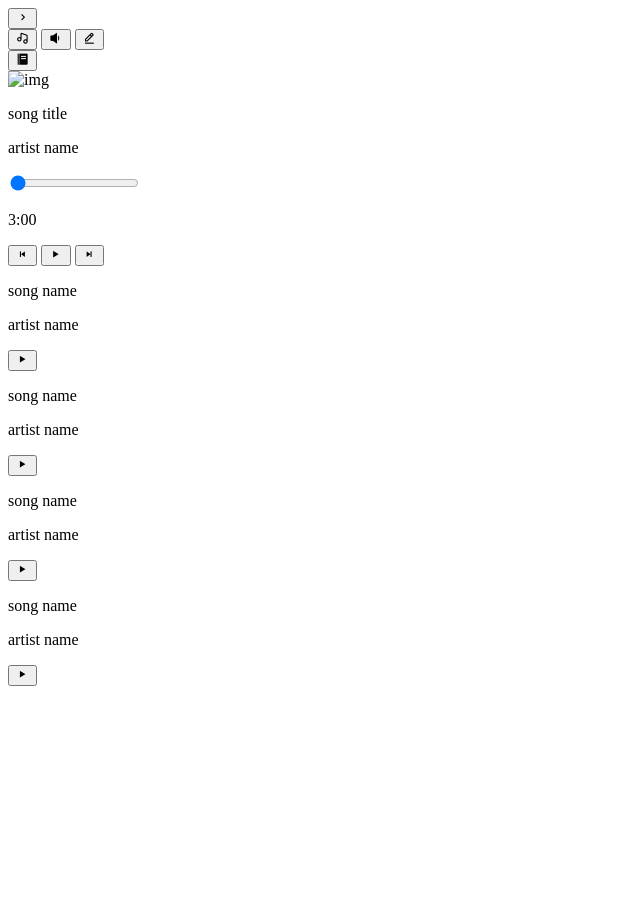
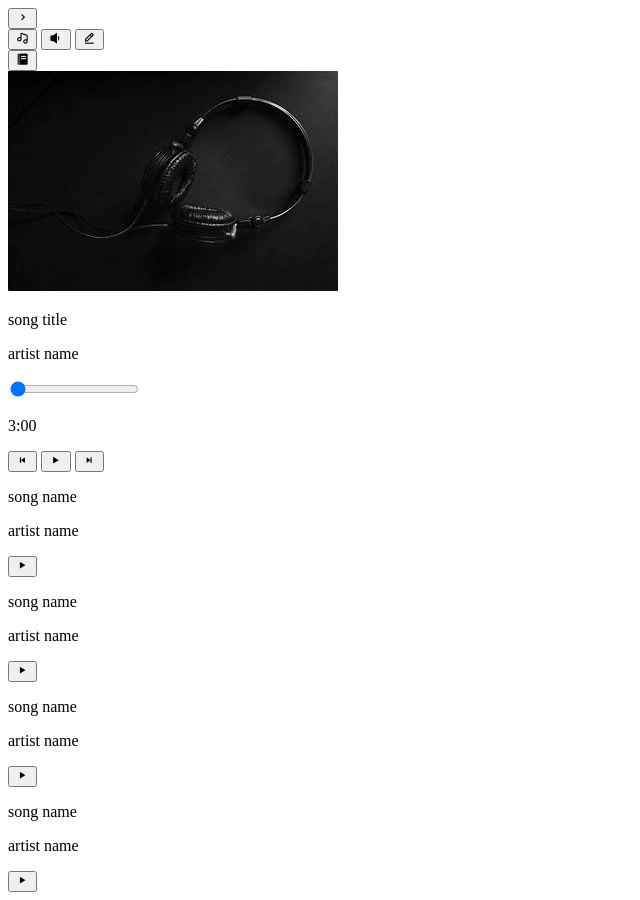
Before and after one commit to ApsaraWitharana/Music-Player-js, a plain HTML site: page index.html in a window 1280 px wide. Shown: the whole page, without its empty margins (0-640 px from the left). Before the commit the page ends 800 px from the top, so only its background shows below. Drawn offline with nearby package versions, Linux system fonts and the light colour scheme; files that its build step writes are made by us from their sources.

Commit message:
set baground image

```diff
--- a/index.html
+++ b/index.html
@@ -22,7 +22,7 @@
     </div>
     <div class="playing_part">
     <div class="img">
-        <img src="bg.jpg" alt="img">
+        <img src="/assets/image/music-back-image.jpeg" alt="img">
     </div>
     </div>
 
```
Also changed, not shown: assets/image/music-back-image.jpeg (added).
